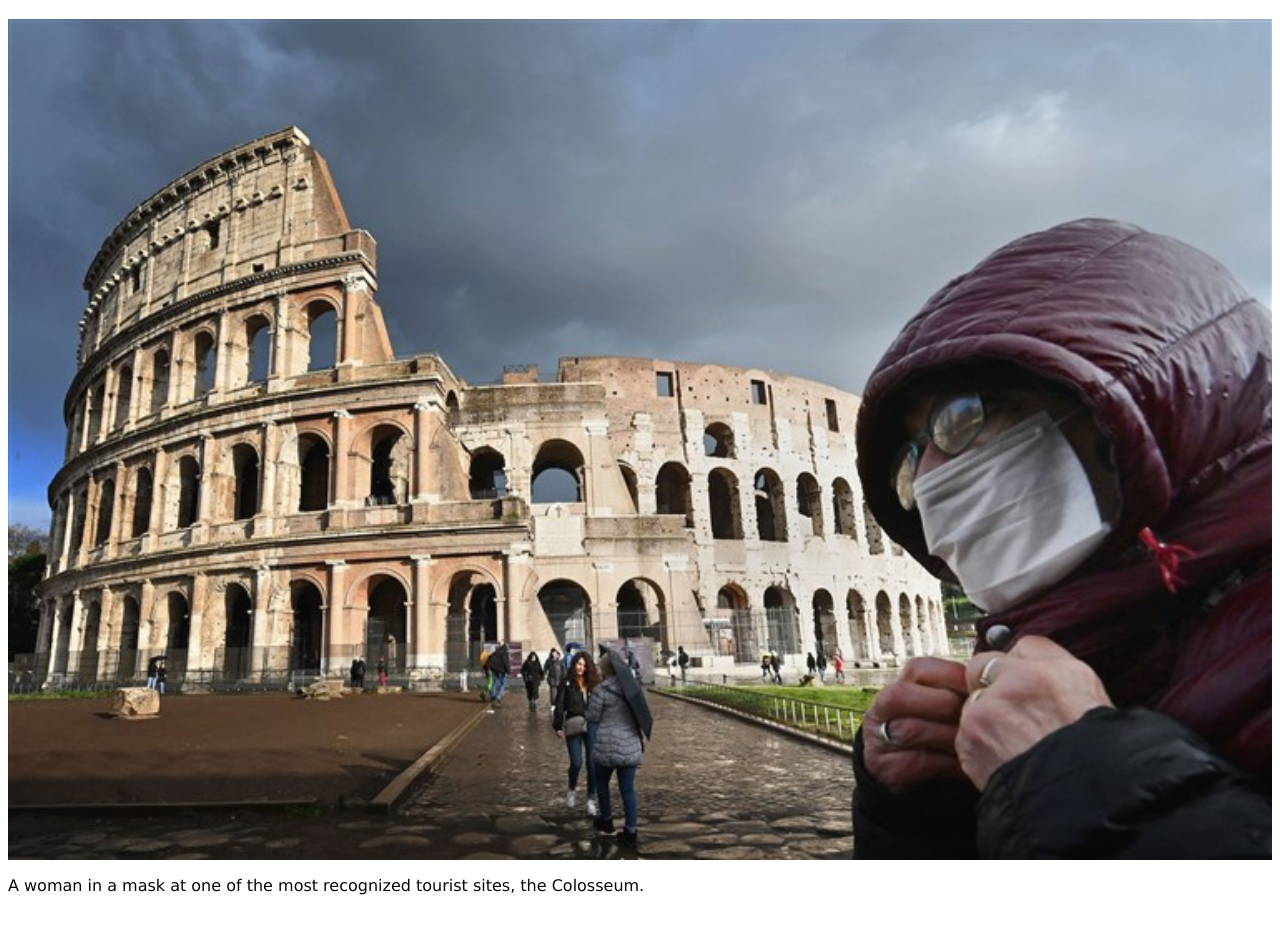
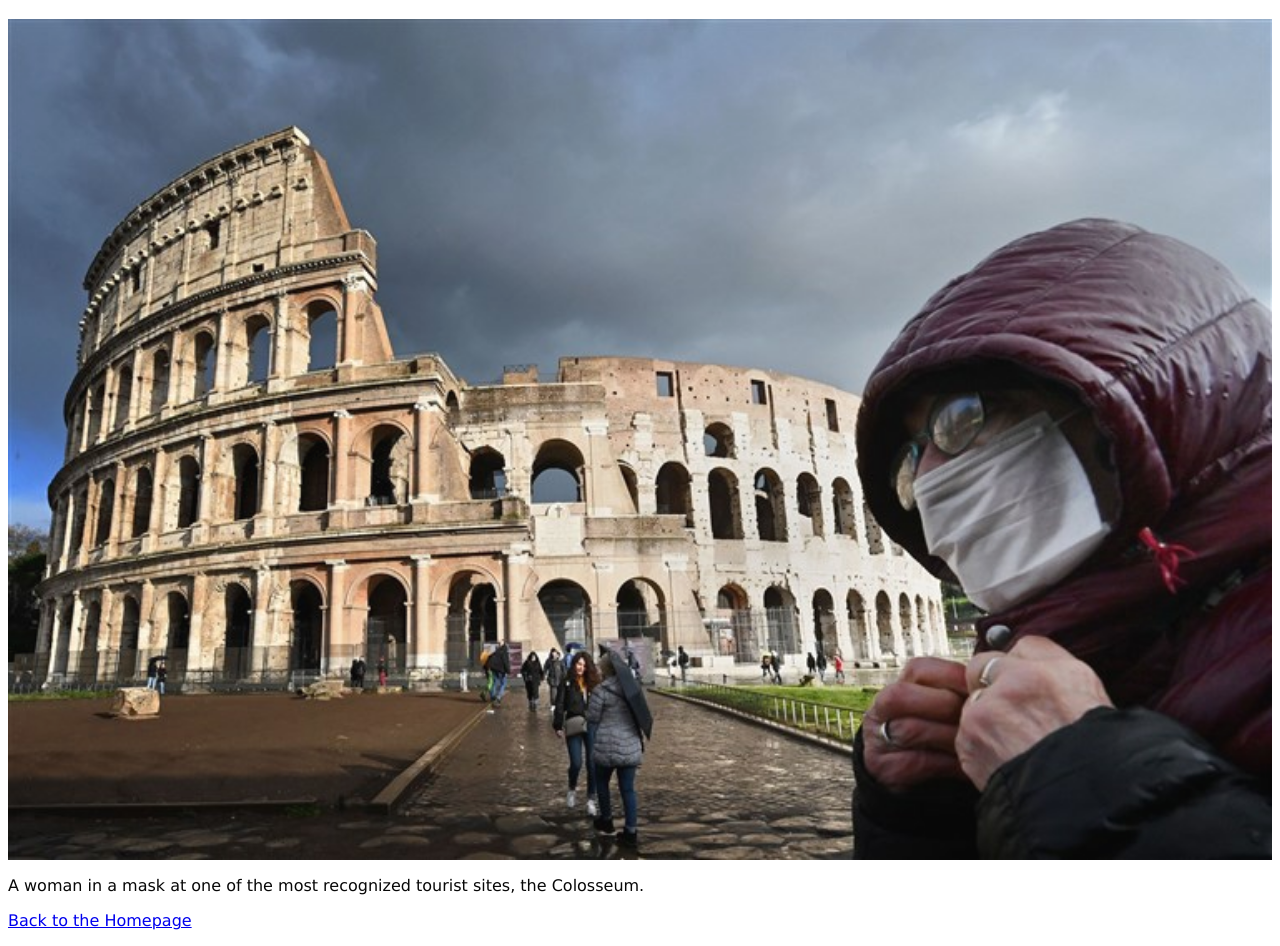
Before and after one commit to shelsysaenz/medp285, a plain HTML site: page erics.html in a window 1280 px wide. Shown: the part 62-1008 px from the top of the page. Before the commit the page ends 973 px from the top, so only its background shows below. Drawn offline with Linux system fonts and the light colour scheme.

Commit message:
Update erics.html

```diff
--- a/erics.html
+++ b/erics.html
@@ -124,6 +124,7 @@
         setTimeout(showSlides, 4000); // Change image every 4 seconds
       }
     </script>
+    <p><a href="index.html">Back to the Homepage  </a></p>
 
   </body>
 </html>
```
